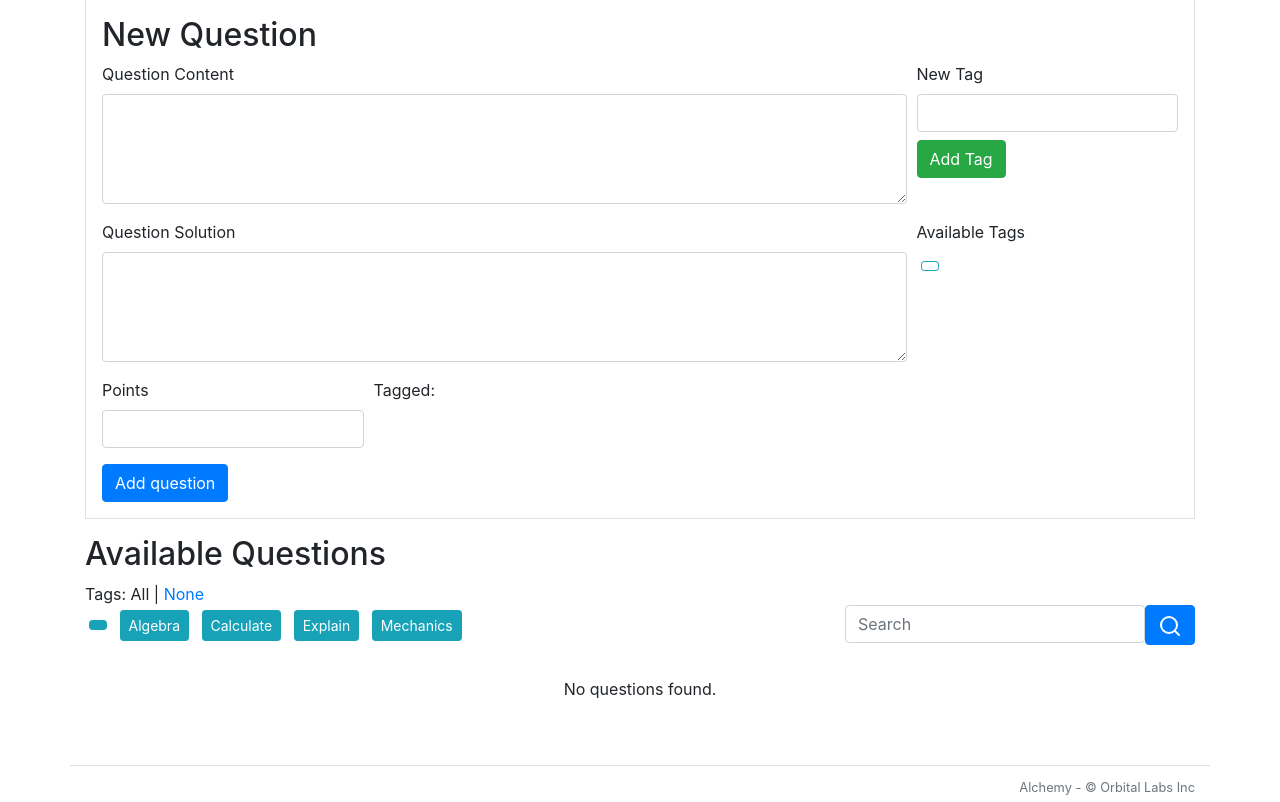
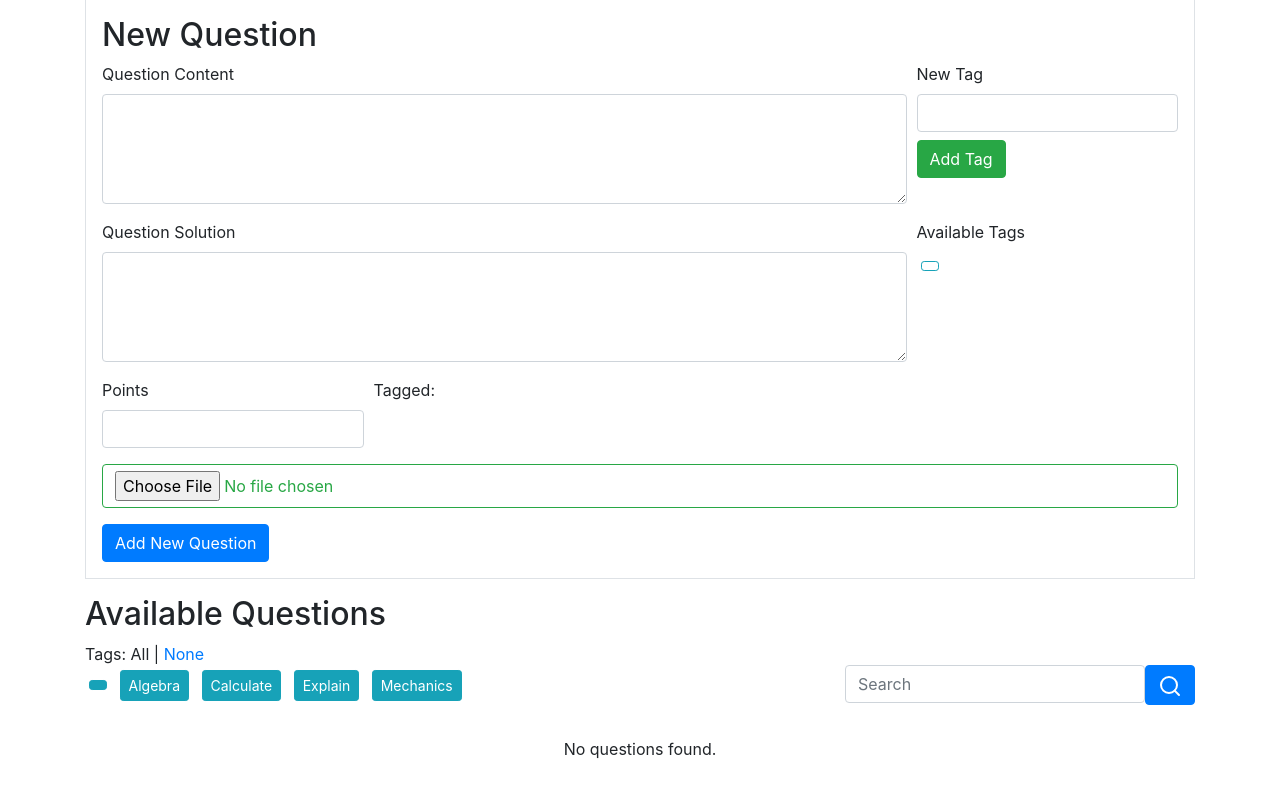
Before and after one commit to RTunley/alchemy, a Flask app: page /course/1/library/ in a window 1280 px wide. Shown: the part 212-1014 px from the top of the page. Run offline with Flask 2, Linux system fonts and the light colour scheme; data comes from the database, SQL or seed files in the repository; both versions use the stored data as it was after the commit; some libraries are stand-ins or nearby versions.

Commit message:
Added fields to Add Question and Edit Question for images, these appear on the HTML in library and throw no errors. Adding and editing also throw no errors, but the image data is not being saved to the db.

```diff
--- a/alchemy/templates/course/library/question_form_macro.html
+++ b/alchemy/templates/course/library/question_form_macro.html
@@ -9,7 +9,7 @@ question_id: the id of the question if editing a question, otherwise an empty st
 
 {% macro render_question_form(form, form_prefix, form_action, question_id) -%}
 
-<form method="POST" action="{{ form_action }}">
+<form method="POST" action="{{ form_action }}" enctype="multipart/form-data">
   {{ form.hidden_tag() }}
   <div class="form-row">
     <div class="col-md-9 mb-3">
@@ -40,8 +40,10 @@ question_id: the id of the question if editing a question, otherwise an empty st
       <label>Tagged:</label><br />
     </div>
   </div>
-
   <input type="hidden" name="question_id" value="{{ question_id }}" />
+  <div class="mb-3">
+    {{ form.image(class='btn btn-outline-success btn-block') }}
+  </div>
   {{ form.submit(class="btn btn-primary", type="submit")}}
 </form>
 
--- a/alchemy/templates/course/paper/edit.html
+++ b/alchemy/templates/course/paper/edit.html
@@ -15,7 +15,7 @@
       <button id="stats_toggle_button" onclick="toggle_sidebar()" role="button" aria-label="Open statistics" class="btn btn-primary btn-sm">
         <span data-feather="activity"></span> Profile
       </button>
-      <a class="btn btn-success btn-sm" data-toggle="modal" data-target="#paper_edit_modal"><span data-feather="edit-2"></span> Edit Title </a>
+      <a class="btn btn-success btn-sm" data-toggle="modal" data-target="#paper_edit_modal"><span data-feather="edit-2"></span>Edit Title</a>
     </div>
 
     {% import "course/paper_new_or_edit_macro.html" as paper_edit_modal %}
--- a/alchemy/templates/course/question_details_macro.html
+++ b/alchemy/templates/course/question_details_macro.html
@@ -8,6 +8,9 @@
   <div class="accordion-grid">
     <div class="content area">
       <p class="card-text">{{ question.content }}</p>
+      {% if question.image %}
+        <image src="{{ question.image }}">
+      {% endif %}
     </div>
     <div class="solution-area">
       <h5>Solution</h5>
--- a/alchemy/views/forms.py
+++ b/alchemy/views/forms.py
@@ -1,5 +1,6 @@
 from flask_wtf import FlaskForm
 from wtforms import StringField, TextAreaField, PasswordField, BooleanField, SubmitField, FloatField, HiddenField, FieldList
+from flask_wtf.file import FileField, FileAllowed
 from wtforms.validators import DataRequired, Length, Email, EqualTo, InputRequired
 
 def build_course_tag_string(course):
@@ -12,7 +13,8 @@ class NewQuestionForm(FlaskForm):
     hidden_course_tags = HiddenField(id='new_question_hidden_course_tags')
     hidden_question_tags = HiddenField(id='new_question_hidden_question_tags')
     new_tag = StringField('New Tag', id='new_question_new_tag')
-    submit = SubmitField('Add question', id='new_question_submit')
+    image = FileField('Add Image', id ='add_image', validators=[FileAllowed('jpg', 'png')])
+    submit = SubmitField('Add New Question', id='new_question_submit')
 
     def init_fields(self, course):
         self.hidden_course_tags.data = build_course_tag_string(course)
@@ -24,7 +26,8 @@ class EditQuestionForm(FlaskForm):
     hidden_course_tags = HiddenField(id='edit_question_hidden_course_tags')
     hidden_question_tags = HiddenField(id='edit_question_hidden_question_tags')
     new_tag = StringField('New Tag', id='edit_question_new_tag')
-    submit = SubmitField('Update question', id='edit_question_submit')
+    image = FileField('Add Image', id ='add_image')
+    submit = SubmitField('Update Question', id='edit_question_submit')
 
     def init_fields(self, course, question):
         self.hidden_course_tags.data = build_course_tag_string(course)
--- a/alchemy/views/library.py
+++ b/alchemy/views/library.py
@@ -3,6 +3,8 @@ from flask import g
 import sqlalchemy
 from alchemy import db, models
 from alchemy.views import forms
+import secrets
+import os
 
 bp_library = flask.Blueprint('library', __name__)
 
@@ -17,6 +19,13 @@ def index():
     all_tags = db.session.query(models.Tag).order_by(models.Tag.name).all()
     return flask.render_template('course/library/index.html', new_question_form = form, all_course_tags = all_tags)
 
+def save_image(form_image):
+    new_image = models.Image(content = form_image.data)
+    db.session.add(new_image)
+    db.session.commit()
+
+    return new_image
+
 @bp_library.route('/add_question', methods=['POST'])
 def add_question():
     new_question_form = forms.NewQuestionForm(flask.request.form)
@@ -28,6 +37,8 @@ def add_question():
             q_course = g.course,
             tags = build_question_tags(new_question_form.hidden_question_tags.data, g.course, db))
         db.session.add(question)
+        if new_question_form.image.data:
+             question.image = save_image(new_question_form.image)
         db.session.commit()
         flask.flash('New question has been added to the library!', 'success')
         return flask.redirect(flask.url_for('course.library.index', course_id = g.course.id))
@@ -43,6 +54,7 @@ def edit_question_submit():
         question.solution = edit_question_form.solution.data
         question.points = edit_question_form.points.data
         question.tags = build_question_tags(edit_question_form.hidden_question_tags.data, question.q_course, db)
+        question.image = edit_question_form.image.data
         db.session.commit()
         return flask.redirect(flask.url_for('course.library.index', course_id = question.q_course.id))
     return '<html><body>Invalid form data!</body></html>'
```
Also changed, not shown: alchemy/master.db.
